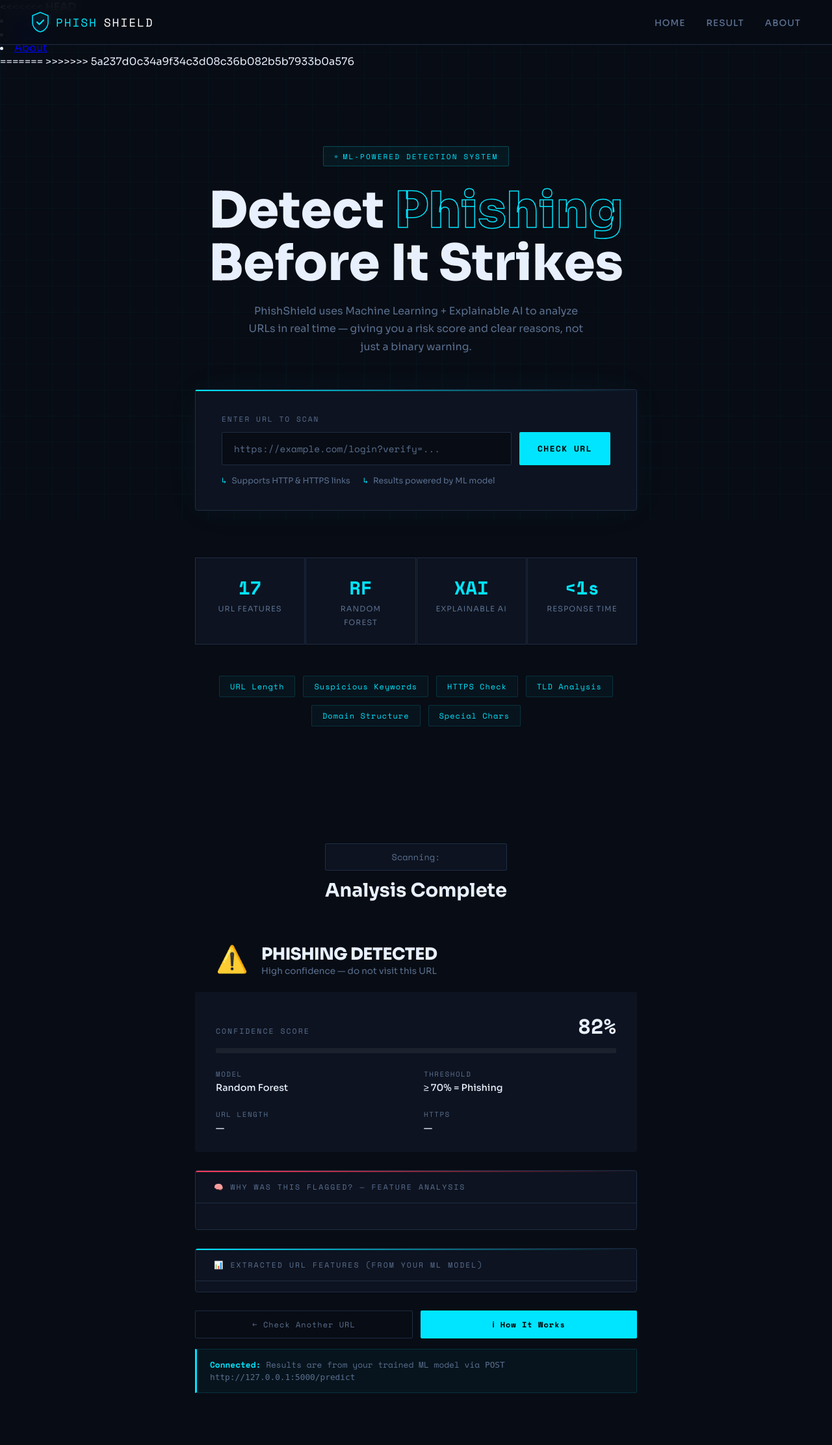
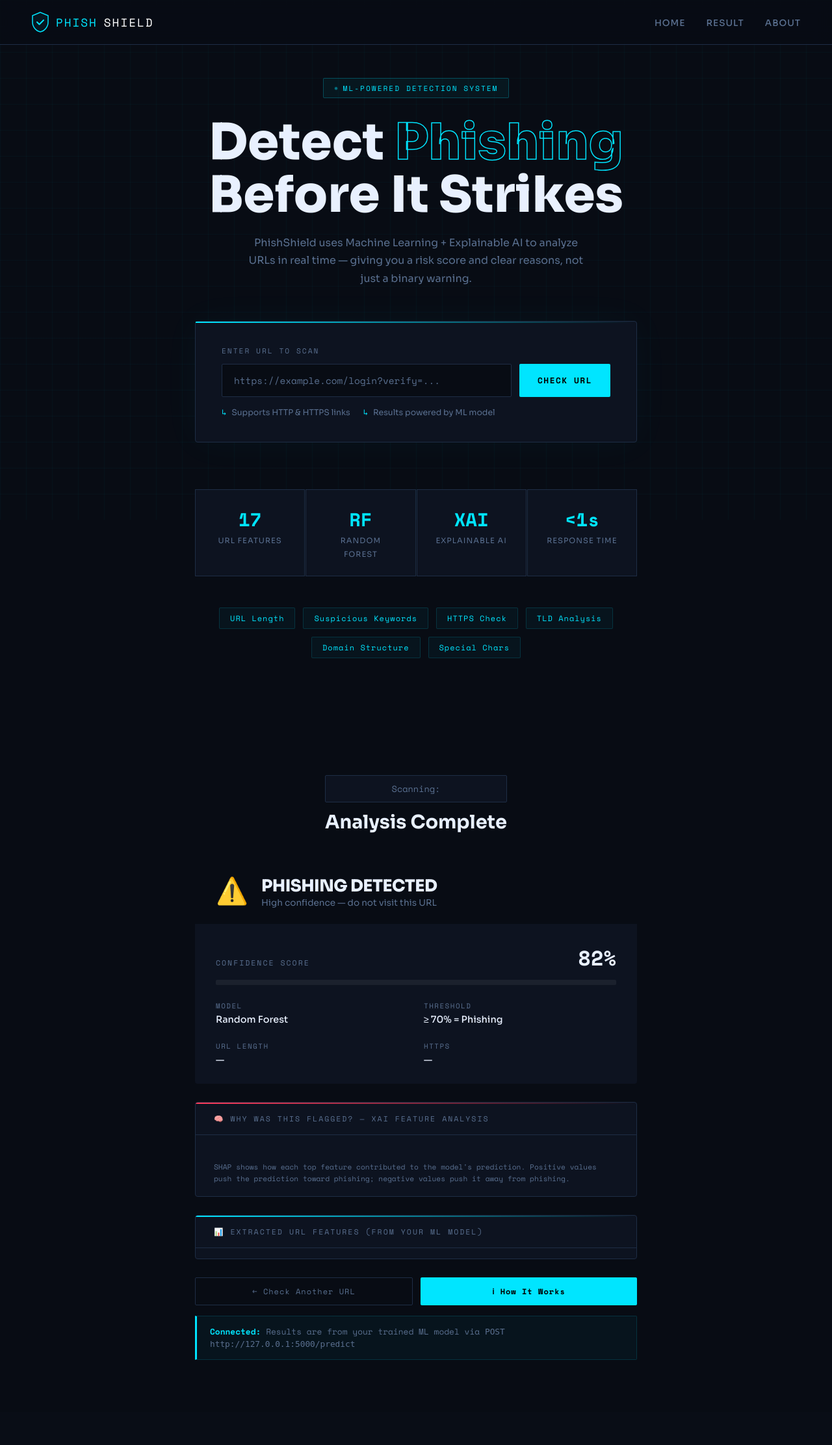
Before and after one commit to NandithaKale/phishshield-project, a Flask app: template frontend/templates/index.html in a window 1280 px wide. Shown: the whole page at 65% size. After the commit the page ends 2093 px from the top, so only its background shows below. Run offline with Flask 3, Linux system fonts and the light colour scheme; the template is opened without the code that fills it, so the values that code supplies are empty.

Commit message:
Update index.html

```diff
--- a/frontend/templates/index.html
+++ b/frontend/templates/index.html
@@ -522,6 +522,47 @@
   .reason-weight.med  { color: var(--warn);    background: rgba(255,184,0,0.08);  border: 1px solid rgba(255,184,0,0.2); }
   .reason-weight.low  { color: var(--safe);    background: rgba(0,230,118,0.08);  border: 1px solid rgba(0,230,118,0.25); }
 
+  /* XAI contribution display */
+  .reason-item.xai-positive {
+    border-left: 2px solid var(--accent2);
+    padding-left: 10px;
+  }
+
+  .reason-item.xai-negative {
+    border-left: 2px solid var(--safe);
+    padding-left: 10px;
+  }
+
+  .xai-impact {
+    margin-left: auto;
+    font-family: var(--mono);
+    font-size: 0.72rem;
+    padding: 2px 8px;
+    border-radius: 2px;
+    white-space: nowrap;
+    flex-shrink: 0;
+  }
+
+  .xai-impact.positive {
+    color: var(--accent2);
+    background: rgba(255,60,92,0.08);
+    border: 1px solid rgba(255,60,92,0.2);
+  }
+
+  .xai-impact.negative {
+    color: var(--safe);
+    background: rgba(0,230,118,0.08);
+    border: 1px solid rgba(0,230,118,0.25);
+  }
+
+  .xai-note {
+    padding: 0 28px 18px;
+    color: var(--muted);
+    font-family: var(--mono);
+    font-size: 0.7rem;
+    line-height: 1.6;
+  }
+
   /* feature scores */
   .features-card {
     width: 100%;
@@ -826,13 +867,6 @@
 </style>
 </head>
 <body>
-<<<<<<< HEAD
-<li><a href="#" onclick="showPage('home'); return false;" id="nav-home">Home</a></li>
-<li><a href="#" onclick="showPage('result'); return false;" id="nav-result">Result</a></li>
-<li><a href="#" onclick="showPage('about'); return false;" id="nav-about">About</a></li>
-=======
-
->>>>>>> 5a237d0c34a9f34c3d08c36b082b5b7933b0a576
 <nav>
   <div class="logo" onclick="showPage('home')">
     <svg viewBox="0 0 28 32" fill="none" xmlns="http://www.w3.org/2000/svg">
@@ -842,9 +876,9 @@
     PHISH<span style="color:#fff">SHIELD</span>
   </div>
   <ul>
-    <li><a href="#home">Home</a></li>
-<li><a href="#result">Result</a></li>
-<li><a href="#about">About</a></li>
+    <li><a href="#home" onclick="showPage('home'); return false;" id="nav-home">Home</a></li>
+<li><a href="#result" onclick="showPage('result'); return false;" id="nav-result">Result</a></li>
+<li><a href="#about" onclick="showPage('about'); return false;" id="nav-about">About</a></li>
   </ul>
 </nav>
 
@@ -944,8 +978,12 @@
   </div>
 
   <div class="reasons-card">
-    <div class="card-head">🧠 Why was this flagged? — Feature Analysis</div>
+    <div class="card-head">🧠 Why was this flagged? — XAI Feature Analysis</div>
     <ul class="reasons-list" id="reasonsList"></ul>
+    <div class="xai-note">
+      SHAP shows how each top feature contributed to the model's prediction.
+      Positive values push the prediction toward phishing; negative values push it away from phishing.
+    </div>
   </div>
 
   <div class="features-card">
@@ -1187,11 +1225,12 @@
 
     const isPhishing = data.is_phishing;
     const confidence = data.confidence;
+    const explanation = Array.isArray(data.explanation) ? data.explanation : [];
 
     const score = Math.round(confidence * 100);
 
-    // 🔥 render real result
-    renderResult(input, isPhishing, score, confidence);
+    // 🔥 render real result + XAI explanation
+    renderResult(input, isPhishing, score, confidence, explanation);
 
   } catch (error) {
     console.error("Error:", error);
@@ -1201,7 +1240,7 @@
 }
 
   // ── Render result page with real data ──
-  function renderResult(url, isPhishing, score, confidence) {
+  function renderResult(url, isPhishing, score, confidence, explanation) {
     // Extract features client-side (mirrors feature_extractor.py) for display
     const features = extractFeatures(url);
 
@@ -1257,7 +1296,30 @@
       fill.style.width  = score + '%';
     }, 100);
 
-    // ── Reasons list ──
+    // ── XAI explanation list ──
+    // Prefer the SHAP explanation returned by the Flask backend.
+    // Keep the old client-side explanation as a fallback if XAI data is unavailable.
+    if (Array.isArray(explanation) && explanation.length > 0) {
+      document.getElementById('reasonsList').innerHTML = explanation.map(item => {
+        const shapValue = Number(item.impact) || 0;
+        const positive = shapValue >= 0;
+        const direction = positive ? 'TOWARD PHISHING' : 'AWAY FROM PHISHING';
+        const icon = positive ? '🔴' : '🟢';
+        const impactClass = positive ? 'positive' : 'negative';
+        const itemClass = positive ? 'xai-positive' : 'xai-negative';
+
+        return `
+          <li class="reason-item ${itemClass}">
+            <span class="reason-icon">${icon}</span>
+            <span>
+              <strong>${item.feature}</strong> — ${item.reason}
+            </span>
+            <span class="xai-impact ${impactClass}">
+              ${direction} ${shapValue >= 0 ? '+' : ''}${shapValue.toFixed(4)}
+            </span>
+          </li>`;
+      }).join('');
+    } else {
       const reasons = buildReasons(features, url, isPhishing);
       document.getElementById('reasonsList').innerHTML = reasons.map(r =>
         `<li class="reason-item">
@@ -1266,24 +1328,13 @@
           <span class="reason-weight ${r.weight}">${r.weight.toUpperCase()}</span>
         </li>`
       ).join('');
+    }
 
     // ── Feature bars ──
     document.getElementById('featureRows').innerHTML = buildFeatureBars(features);
 
     showPage('result');
   }
-
-<<<<<<< HEAD
-=======
-  // Page navigation
-  function showPage(name) {
-    document.querySelectorAll('.page').forEach(p => p.classList.remove('active'));
-    document.querySelectorAll('nav ul li a').forEach(a => a.classList.remove('active'));
-    document.getElementById(name).classList.add('active');
-    document.getElementById('nav-' + name).classList.add('active');
-    window.scrollTo(0, 0);
-  }
->>>>>>> 5a237d0c34a9f34c3d08c36b082b5b7933b0a576
 </script>
 </body>
 </html>
```
Lines whose indentation alone changed are shown as unchanged.
